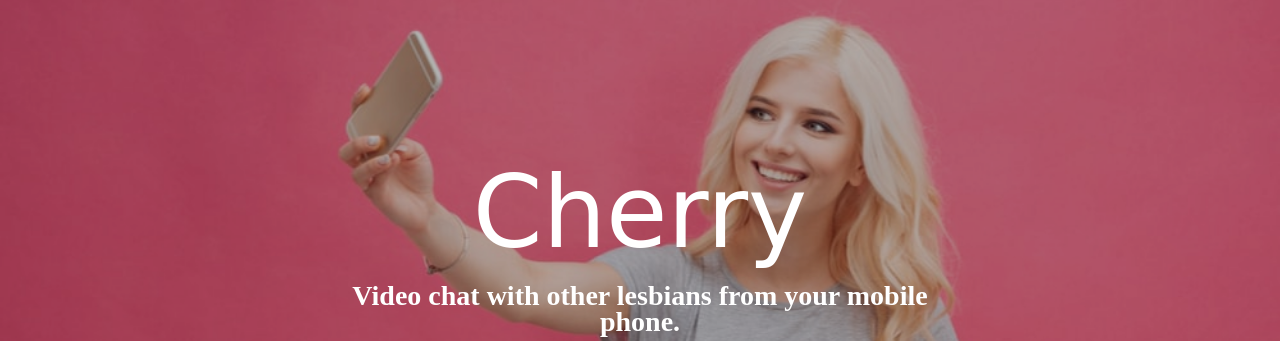
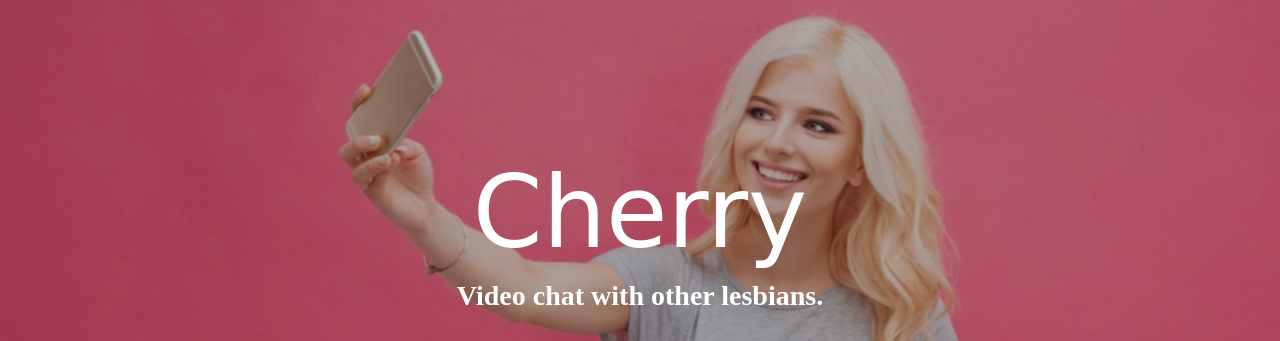
Before and after one commit to PotatoLabs/cherry-landing, a plain HTML site: page index.html in a window 1280 px wide. Shown: the part 112-453 px from the top of the page. Drawn offline with nearby package versions, Linux system fonts and the light colour scheme; a web font is replaced by a local one.

Commit message:
update tagline

```diff
--- a/index.html
+++ b/index.html
@@ -70,7 +70,7 @@
           Cherry
         </h3>
         <p class="banner-caption">
-          Video chat with other lesbians from your mobile phone.
+          Video chat with other lesbians.
         </p>
         <a href='https://itunes.apple.com/us/app/cherry-lesbian-video-chat/id1245618446?ls=1&mt=8' onclick="trackOutboundLink('https://itunes.apple.com/us/app/cherry-lesbian-video-chat/id1245618446?ls=1&mt=8'); return false;">
           <img class="app-store" src="https://d2kfjaekmjmy1l.cloudfront.net/images/websites/public/app-store-black-on-color@2x-vUVAkYHUgzYCyeyfUGm8cda3C.png">
```
